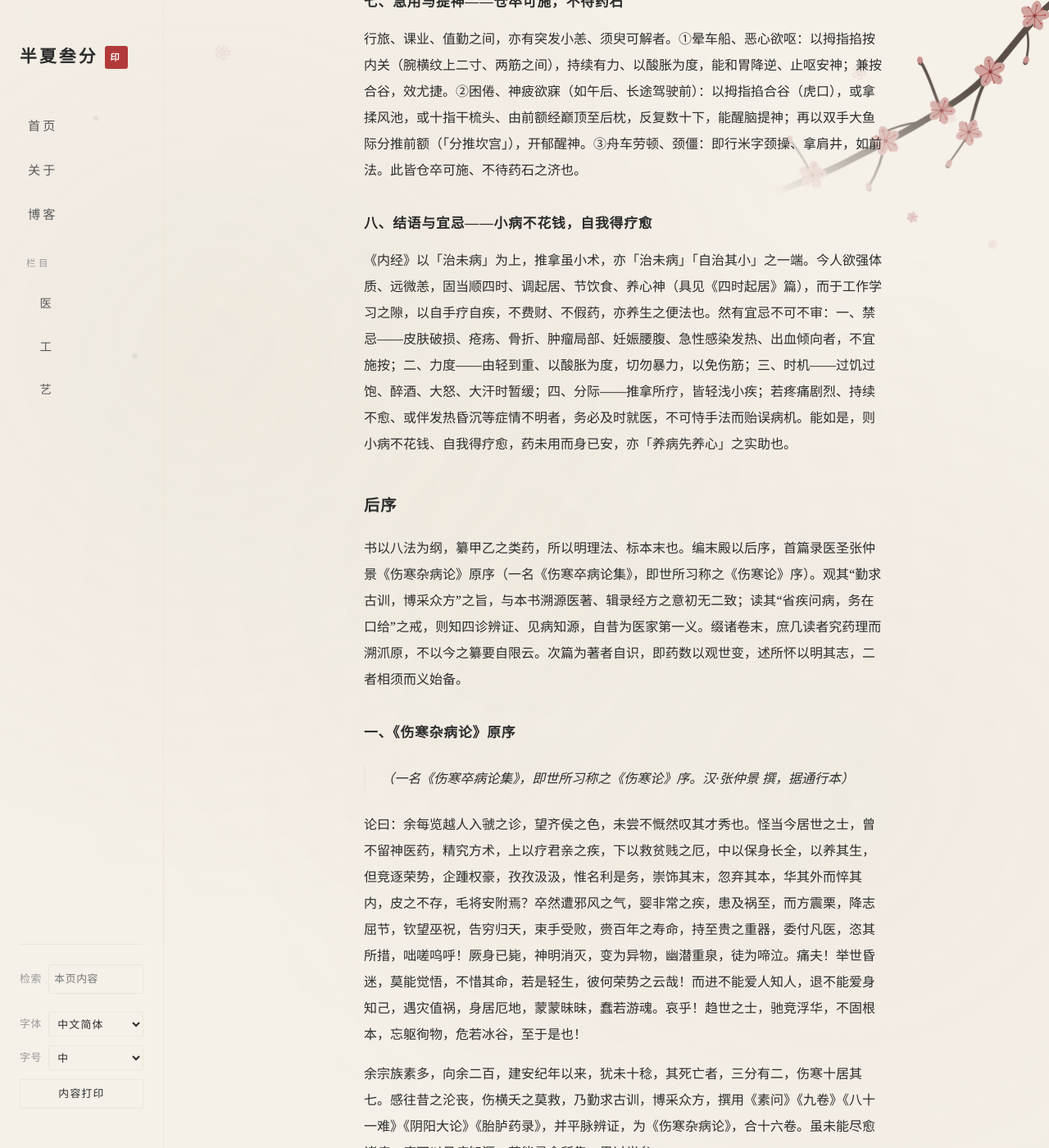
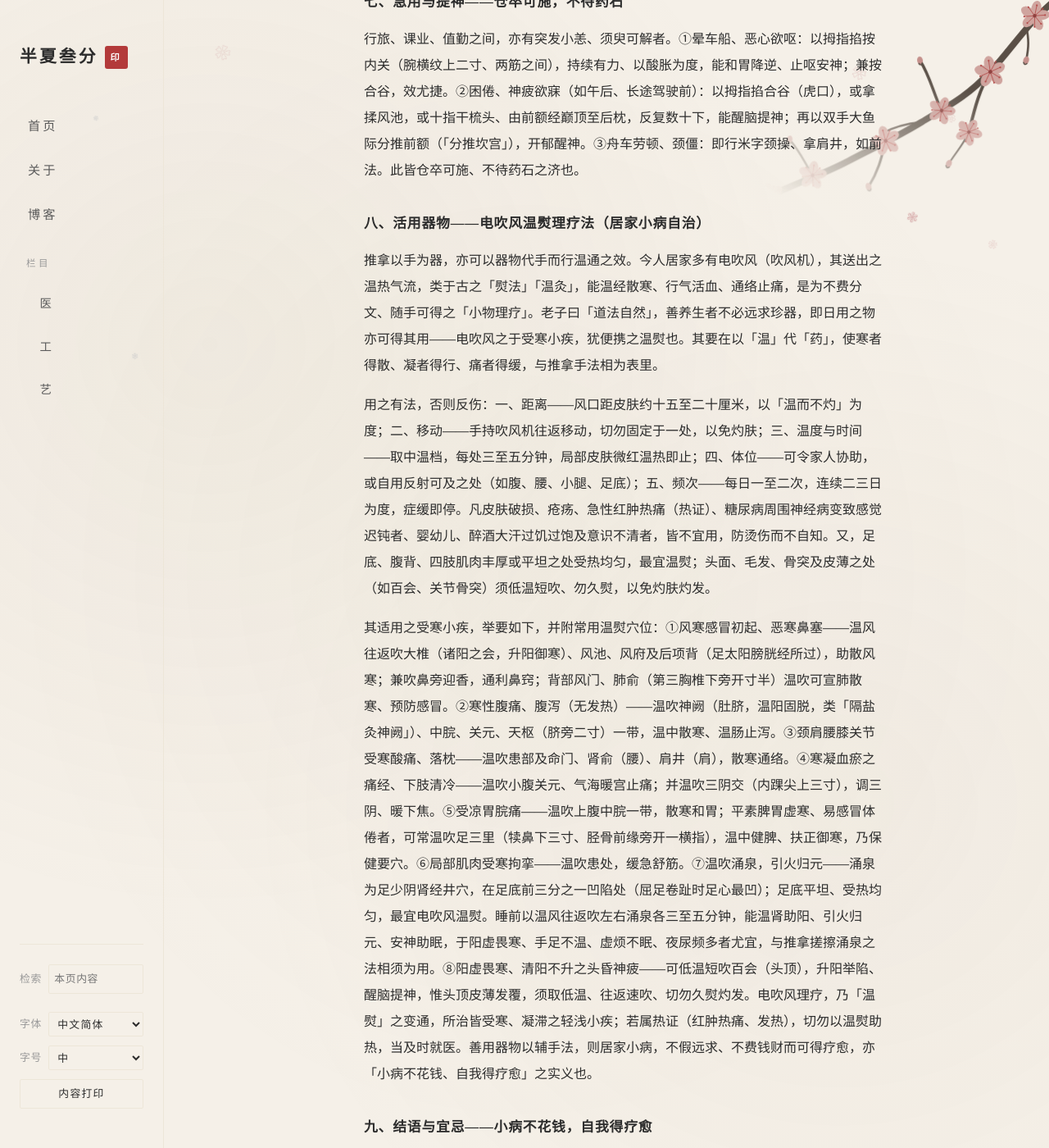
Before and after one commit to dev-pzz-2026/dev-pzz-2026.github.io, a Jekyll site: the page built from _posts/2026-10-22-jiayi-shu.md, in a window 1280 px wide and 1400 px high, scrolled down 126061 px. Shown: the whole window at 82% size. Built offline with Jekyll 4.4.1, drawn with Linux system fonts in a browser that asks for light colours; some of the changed text lies outside the part shown.

Commit message:
甲乙书：同步推拿篇新增内容（增「八、活用器物——电吹风温熨理疗法」，结语顺延为九），目录计数改由源文件动态校验

```diff
--- a/_posts/2026-10-22-jiayi-shu.md
+++ b/_posts/2026-10-22-jiayi-shu.md
@@ -2161,9 +2161,18 @@ categories: [医]
 行旅、课业、值勤之间，亦有突发小恙、须臾可解者。①晕车船、恶心欲呕：以拇指掐按内关（腕横纹上二寸、两筋之间），持续有力、以酸胀为度，能和胃降逆、止呕安神；兼按合谷，效尤捷。②困倦、神疲欲寐（如午后、长途驾驶前）：以拇指掐合谷（虎口），或拿揉风池，或十指干梳头、由前额经巅顶至后枕，反复数十下，能醒脑提神；再以双手大鱼际分推前额（「分推坎宫」），开郁醒神。③舟车劳顿、颈僵：即行米字颈操、拿肩井，如前法。此皆仓卒可施、不待药石之济也。
 
 
-### 八、结语与宜忌——小病不花钱，自我得疗愈
-
-《内经》以「治未病」为上，推拿虽小术，亦「治未病」「自治其小」之一端。今人欲强体质、远微恙，固当顺四时、调起居、节饮食、养心神（具见《四时起居》篇），而于工作学习之隙，以自手疗自疾，不费财、不假药，亦养生之便法也。然有宜忌不可不审：一、禁忌——皮肤破损、疮疡、骨折、肿瘤局部、妊娠腰腹、急性感染发热、出血倾向者，不宜施按；二、力度——由轻到重、以酸胀为度，切勿暴力，以免伤筋；三、时机——过饥过饱、醉酒、大怒、大汗时暂缓；四、分际——推拿所疗，皆轻浅小疾；若疼痛剧烈、持续不愈、或伴发热昏沉等症情不明者，务必及时就医，不可恃手法而贻误病机。能如是，则小病不花钱、自我得疗愈，药未用而身已安，亦「养病先养心」之实助也。
+### 八、活用器物——电吹风温熨理疗法（居家小病自治）
+
+推拿以手为器，亦可以器物代手而行温通之效。今人居家多有电吹风（吹风机），其送出之温热气流，类于古之「熨法」「温灸」，能温经散寒、行气活血、通络止痛，是为不费分文、随手可得之「小物理疗」。老子曰「道法自然」，善养生者不必远求珍器，即日用之物亦可得其用——电吹风之于受寒小疾，犹便携之温熨也。其要在以「温」代「药」，使寒者得散、凝者得行、痛者得缓，与推拿手法相为表里。
+
+用之有法，否则反伤：一、距离——风口距皮肤约十五至二十厘米，以「温而不灼」为度；二、移动——手持吹风机往返移动，切勿固定于一处，以免灼肤；三、温度与时间——取中温档，每处三至五分钟，局部皮肤微红温热即止；四、体位——可令家人协助，或自用反射可及之处（如腹、腰、小腿、足底）；五、频次——每日一至二次，连续二三日为度，症缓即停。凡皮肤破损、疮疡、急性红肿热痛（热证）、糖尿病周围神经病变致感觉迟钝者、婴幼儿、醉酒大汗过饥过饱及意识不清者，皆不宜用，防烫伤而不自知。又，足底、腹背、四肢肌肉丰厚或平坦之处受热均匀，最宜温熨；头面、毛发、骨突及皮薄之处（如百会、关节骨突）须低温短吹、勿久熨，以免灼肤灼发。
+
+其适用之受寒小疾，举要如下，并附常用温熨穴位：①风寒感冒初起、恶寒鼻塞——温风往返吹大椎（诸阳之会，升阳御寒）、风池、风府及后项背（足太阳膀胱经所过），助散风寒；兼吹鼻旁迎香，通利鼻窍；背部风门、肺俞（第三胸椎下旁开寸半）温吹可宣肺散寒、预防感冒。②寒性腹痛、腹泻（无发热）——温吹神阙（肚脐，温阳固脱，类「隔盐灸神阙」）、中脘、关元、天枢（脐旁二寸）一带，温中散寒、温肠止泻。③颈肩腰膝关节受寒酸痛、落枕——温吹患部及命门、肾俞（腰）、肩井（肩），散寒通络。④寒凝血瘀之痛经、下肢清冷——温吹小腹关元、气海暖宫止痛；并温吹三阴交（内踝尖上三寸），调三阴、暖下焦。⑤受凉胃脘痛——温吹上腹中脘一带，散寒和胃；平素脾胃虚寒、易感冒体倦者，可常温吹足三里（犊鼻下三寸、胫骨前缘旁开一横指），温中健脾、扶正御寒，乃保健要穴。⑥局部肌肉受寒拘挛——温吹患处，缓急舒筋。⑦温吹涌泉，引火归元——涌泉为足少阴肾经井穴，在足底前三分之一凹陷处（屈足卷趾时足心最凹）；足底平坦、受热均匀，最宜电吹风温熨。睡前以温风往返吹左右涌泉各三至五分钟，能温肾助阳、引火归元、安神助眠，于阳虚畏寒、手足不温、虚烦不眠、夜尿频多者尤宜，与推拿搓擦涌泉之法相须为用。⑧阳虚畏寒、清阳不升之头昏神疲——可低温短吹百会（头顶），升阳举陷、醒脑提神，惟头顶皮薄发覆，须取低温、往返速吹、切勿久熨灼发。电吹风理疗，乃「温熨」之变通，所治皆受寒、凝滞之轻浅小疾；若属热证（红肿热痛、发热），切勿以温熨助热，当及时就医。善用器物以辅手法，则居家小病，不假远求、不费钱财而可得疗愈，亦「小病不花钱、自我得疗愈」之实义也。
+
+
+### 九、结语与宜忌——小病不花钱，自我得疗愈
+
+《内经》以「治未病」为上，推拿虽小术，亦「治未病」「自治其小」之一端。今人欲强体质、远微恙，固当顺四时、调起居、节饮食、养心神（具见《四时起居》篇），而于工作学习之隙，以自手疗自疾，或借电吹风温熨之便，不费财、不假药，亦养生之便法也。然有宜忌不可不审：一、禁忌——皮肤破损、疮疡、骨折、肿瘤局部、妊娠腰腹、急性感染发热、出血倾向者，不宜施按，亦不宜温熨；二、力度——由轻到重、以酸胀为度，切勿暴力，以免伤筋；三、时机——过饥过饱、醉酒、大怒、大汗时暂缓；四、分际——推拿与温熨所疗，皆轻浅小疾；若疼痛剧烈、持续不愈、或伴发热昏沉等症情不明者，务必及时就医，不可恃手法而贻误病机。能如是，则小病不花钱、自我得疗愈，药未用而身已安，亦「养病先养心」之实助也。
 
 
 ## 后序
```
